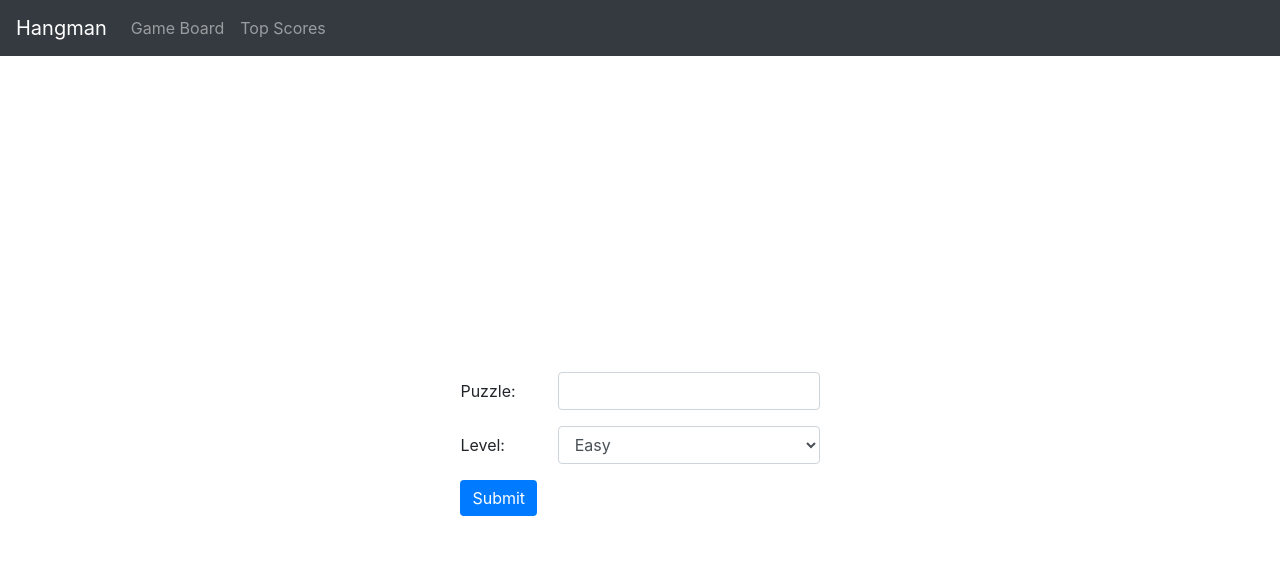
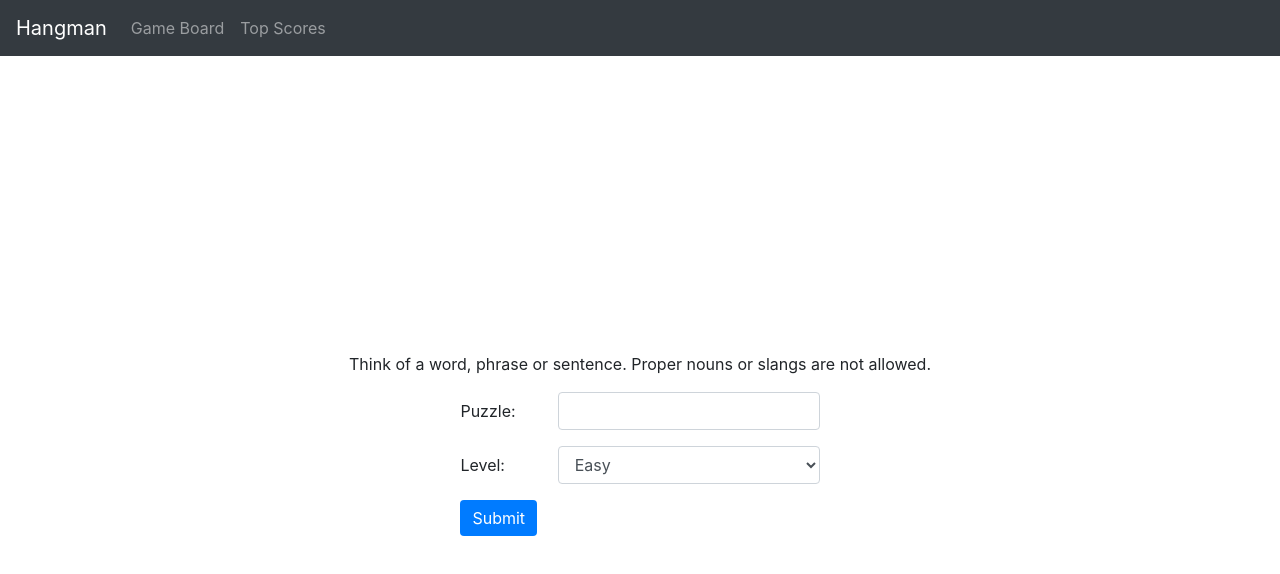
Before and after one commit to ElvisLee0725/hangman-game, a React (Create React App) app in the folder client/: page /admin-only in a window 1280 px wide. Shown: the top 574 px of the page. Built offline with nearby package versions, Linux system fonts and the light colour scheme.

Commit message:
Added a rule sentence in admin

```diff
--- a/client/src/components/layout/PuzzleFactory.js
+++ b/client/src/components/layout/PuzzleFactory.js
@@ -49,6 +49,7 @@ const PuzzleFactory = () => {
 
   return (
     <div className='d-flex justify-content-center align-items-center vh-100 flex-column'>
+      <p>Think of a word, phrase or sentence. Proper nouns or slangs are not allowed.</p>
       <Form onSubmit={handleSubmit}>
         <Form.Group as={Row} controlId='formPuzzle'>
           <Form.Label column sm={3}>Puzzle: </Form.Label>
```
Also changed, not shown: 1 other file (tests, documents, lock files or other folders).
